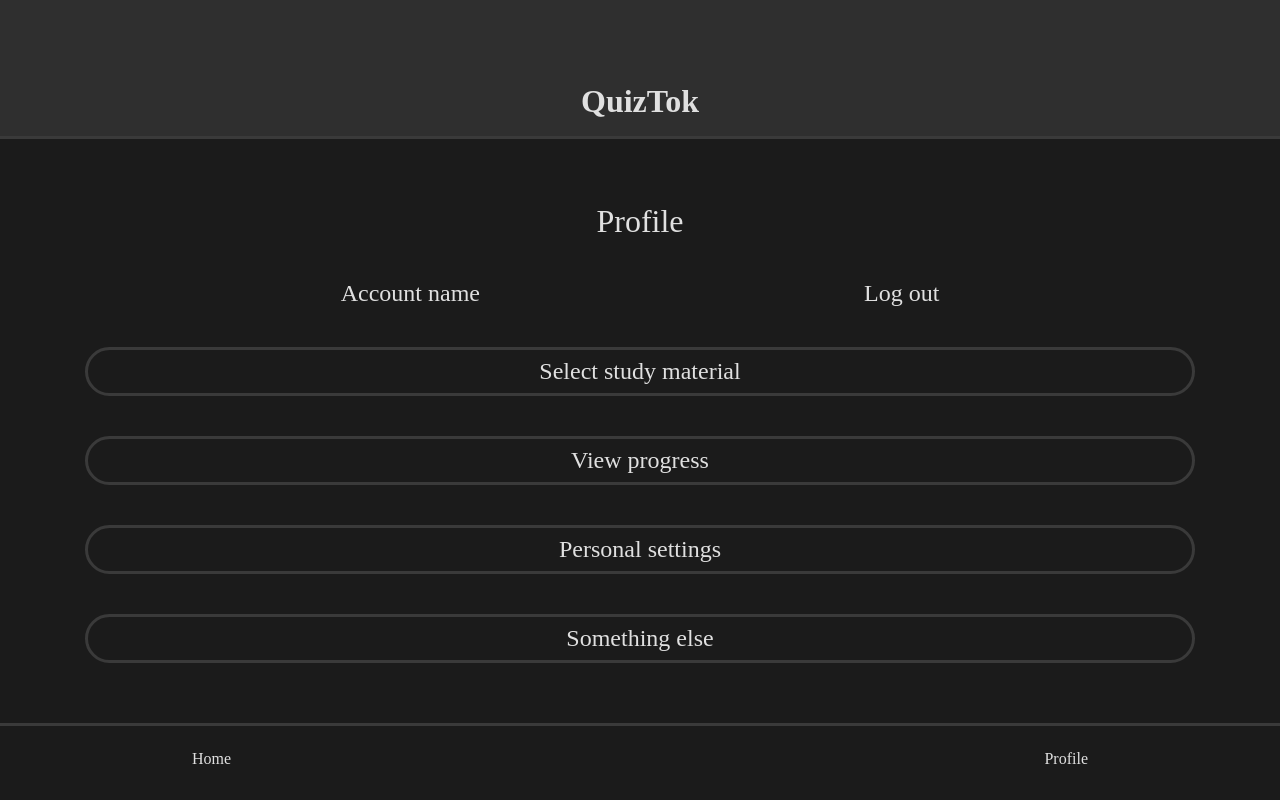
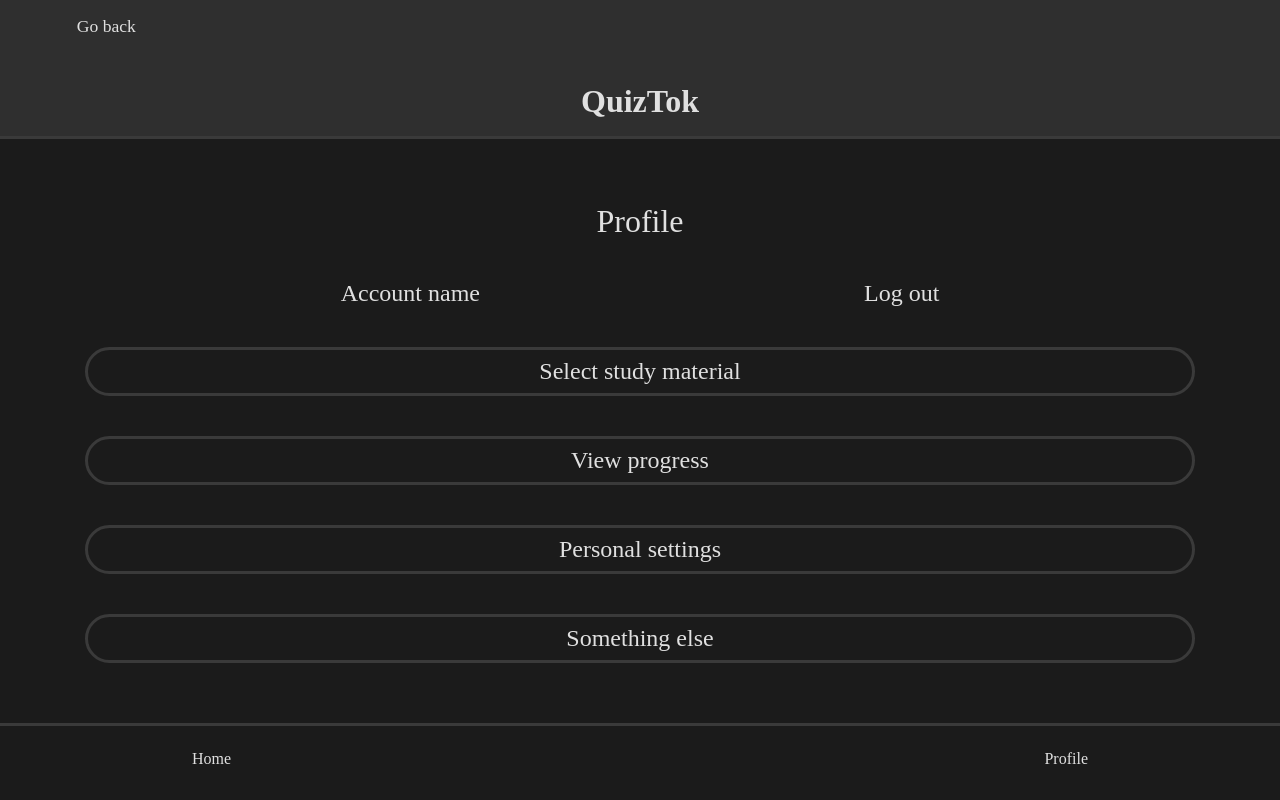
Before and after one commit to Antonchik2007/quiz-tok, a React (Create React App) app: page / in a window 1280 px wide. Both pictures are taken after a click on the element "Profile". Shown: the part 48-848 px from the top of the page. Built offline with nearby package versions, Linux system fonts and the light colour scheme; no server answers.

Commit message:
Addded the back button, improved material selection

```diff
--- a/src/App.jsx
+++ b/src/App.jsx
@@ -13,14 +13,28 @@ export default function App() {
   const [fetching, setFetching] = useState(true)
   const [selectedPage, setSelectedPage] = useState('')
   const [apiSuffix, setApiSuffix] = useState('dataForApp/HighSchool/Math/AP%20preCalc/Exponential%20and%20Logarithmic%20Functions.json')
-  const pageProps = [pageData, setPageData, currentPage, setCurrentPage, apiSuffix, setApiSuffix, selectedPage, setSelectedPage]
 
+  const pageProps = [
+    pageData,
+    setPageData,
+    currentPage,
+    setCurrentPage,
+    apiSuffix,
+    setApiSuffix,
+    selectedPage,
+    setSelectedPage,
+    fetching,
+    setFetching,
+    pageCount,
+    setPageCount
+  ]
+  const cards = Array.from({ length: pageCount }, (_, index) => (
+    <Card key={index} pageProps={pageProps} pageIndex={index+1}/>
+  ));
   const scrollableDivRef = useRef(null)
 
 
-  const cards = Array.from({ length: pageCount }, (_, index) => (
-    <Card key={index} pageProps={pageProps} pageIndex={index+1}/>
-  ));
+
 
 
 
@@ -73,7 +87,7 @@ export default function App() {
       <div className='main-container'>
         <div className="secondary-container">
         <div className='header'>
-          <ScrollTry pageProps={pageProps} apiSuffix={apiSuffix}/>
+          <ScrollTry pageProps={pageProps}/>
           <h1 className='app-title'>QuizTok</h1>
         </div>
 
@@ -84,7 +98,7 @@ export default function App() {
         <div className="footer">
           <div className='footer-wrapper'>
             <h3 className='footer-home-button' onClick={() => setSelectedPage(cards)}>Home</h3>
-            <h3 className='footer-profile-button' onClick={() => setSelectedPage(<ProfilePage  pageProps={pageProps} setSelectedPage={setSelectedPage} setApiSuffix={setApiSuffix}  apiSuffix={apiSuffix} />)}>Profile</h3>
+            <h3 className='footer-profile-button' onClick={() => setSelectedPage(<ProfilePage  pageProps={pageProps} cards={cards}/>)}>Profile</h3>
           </div>
         </div>
         </div>
--- a/src/modules/homePage/CardAnswerOption.jsx
+++ b/src/modules/homePage/CardAnswerOption.jsx
@@ -8,6 +8,7 @@ const CardAnswerOption = ({answerNumber, answerText, pageData, pageIndex, setIsT
     const cardAnswerOption = useRef(null);
 
     const [questionOption, setQuestionOption] = useState(' ')
+    const [isDisabled, setIsDisabled] = useState(false)
 
 
     useEffect(() => {
@@ -60,6 +61,7 @@ const CardAnswerOption = ({answerNumber, answerText, pageData, pageIndex, setIsT
         if(answerText === pageData?.correctAnswers?.[`item${pageIndex}`]){
           if (cardAnswerOption.current) {
             cardAnswerOption.current.style.backgroundColor = 'green'
+            setIsDisabled(true)
             confetti({
               particleCount: 400,
               spread: 200,
@@ -71,12 +73,13 @@ const CardAnswerOption = ({answerNumber, answerText, pageData, pageIndex, setIsT
         else{
           if (cardAnswerOption.current) {
             cardAnswerOption.current.style.backgroundColor = 'red'
+            setIsDisabled(true)
           }
         }
       }
 
     return(
-        <div className="card-answer-option" onClick={checkAnswer} ref={cardAnswerOption}>
+        <div className={`card-answer-option ${isDisabled ? "disabled" : ""}`} onClick={!isDisabled ? checkAnswer : undefined} ref={cardAnswerOption}>
             <div className="select-answer-button-wrapper">
                 <p className='select-answer-button'>{questionOption}</p>
             </div>
--- a/src/modules/homePage/ScrollTry.jsx
+++ b/src/modules/homePage/ScrollTry.jsx
@@ -1,8 +1,8 @@
 import React, {useEffect}from "react";
 import axios from 'axios';
-const ScrollTry = ({pageProps, apiSuffix}) => {
+const ScrollTry = ({pageProps}) => {
 
-    const [pageData, setPageData, currentPage, setCurrentPage, setApiSuffix] = pageProps;
+    const[pageData,setPageData,currentPage,setCurrentPage,apiSuffix,setApiSuffix,selectedPage,setSelectedPage,fetching,setFetching,pageCount,setPageCount] = pageProps
 
     useEffect(() => {
         const fetchAnswers = async () => {
--- /dev/null
+++ b/src/modules/profilePage/BackButton.jsx
@@ -0,0 +1,12 @@
+import React from "react";
+import '../../styles/BackButton.css'
+
+const BackButton = ({prevPage, setSelectedPage}) => {
+    return(
+        <div className="button-wrapper" onClick={() => setSelectedPage(prevPage)}>
+            <p className="button-text">Go back</p>
+        </div>
+    )
+}
+
+export default BackButton;
--- a/src/modules/profilePage/ProfilePage.jsx
+++ b/src/modules/profilePage/ProfilePage.jsx
@@ -2,11 +2,14 @@ import React from "react";
 import '../../styles/profilePage.css'
 import StudyMaterials from "../studyMaterialsPage/StudyMaterials";
 import ProgressPage from '../progressPage/ProgressPage.jsx'
-const ProfilePage = ({pageProps, setSelectedPage, setApiSuffix, apiSuffix}) => {
+import BackButton from "./BackButton.jsx";
+const ProfilePage = ({pageProps, cards}) => {
+    const[pageData,setPageData,currentPage,setCurrentPage,apiSuffix,setApiSuffix,selectedPage,setSelectedPage,fetching,setFetching,pageCount,setPageCount] = pageProps
     return(
         <div className="profile-page-wrapper">
             <div className="profile-page-inner-wrapper">
                 <div className="profile-page-header">
+                    <BackButton prevPage={cards} setSelectedPage={setSelectedPage}/>
                     <p className="profile-text">Profile</p>
                     <div className="log-in-elements">
                         <p>Account name</p>
@@ -14,7 +17,7 @@ const ProfilePage = ({pageProps, setSelectedPage, setApiSuffix, apiSuffix}) => {
                     </div>
                 </div>
                 <div className="profile-page-body">
-                    <div className="profile-page-body-section" onClick={() => setSelectedPage(<StudyMaterials setApiSuffix={setApiSuffix} apiSuffix={apiSuffix} setSelectedPage={setSelectedPage}/>)}><p>Select study material</p></div>
+                    <div className="profile-page-body-section" onClick={() => setSelectedPage(<StudyMaterials pageProps={pageProps} cards={cards}/>)}><p>Select study material</p></div>
                     <div className="profile-page-body-section" onClick={() => setSelectedPage(<ProgressPage/>)}><p>View progress</p></div>
                     <div className="profile-page-body-section" onClick={() => setSelectedPage('PersonalSettings')}><p>Personal settings</p></div>
                     <div className="profile-page-body-section" onClick={() => setSelectedPage('StudyMaterials')}><p>Something else</p></div>
--- a/src/modules/studyMaterialsPage/StudyMaterials.jsx
+++ b/src/modules/studyMaterialsPage/StudyMaterials.jsx
@@ -1,8 +1,10 @@
 import React, { useState } from "react";
 import './../../styles/StudyMaterials.css';
 import TemplatePage from './TemplatePage.jsx'
-const StudyMaterials = ({setApiSuffix, apiSuffix, setSelectedPage}) => {
-
+import BackButton from "../profilePage/BackButton.jsx";
+import ProfilePage from "../profilePage/ProfilePage.jsx";
+const StudyMaterials = ({pageProps, cards}) => {
+    const[pageData,setPageData,currentPage,setCurrentPage,apiSuffix,setApiSuffix,selectedPage,setSelectedPage,fetching,setFetching,pageCount,setPageCount] = pageProps
     const suffixes = {
         "Craft and Structure" : "dataForApp/SAT/English/Craft%20and%20Structure.json"
     }
@@ -18,6 +20,7 @@ const StudyMaterials = ({setApiSuffix, apiSuffix, setSelectedPage}) => {
       ];
     return(
         <div className="study-materials-wrapper">
+            <BackButton prevPage={<ProfilePage  pageProps={pageProps}/>}  setSelectedPage={setSelectedPage}/>
             <div className="study-materials-inner-wrapper">
                 <div className="study-materials-header">
                     <p className="materials-text">Study materials</p>
@@ -36,7 +39,7 @@ const StudyMaterials = ({setApiSuffix, apiSuffix, setSelectedPage}) => {
                                 </div>
                                 {collapsible.content.map((subject, indexC) => {
                                     return(
-                                        <div key={indexC} onClick={() => setSelectedPage(<TemplatePage subject={subject}/>)}className={`collapsible-content-wrapper ${openIndex === index ? "open" : ""}`}>
+                                        <div key={indexC} onClick={() => setSelectedPage(<TemplatePage subject={subject} pageProps={pageProps} cards={cards}/>)}className={`collapsible-content-wrapper ${openIndex === index ? "open" : ""}`}>
                                     {openIndex === index && <p className="collapsible-content-text">{subject}</p>}
                                         </div>
                                     )
--- a/src/modules/studyMaterialsPage/TemplatePage.jsx
+++ b/src/modules/studyMaterialsPage/TemplatePage.jsx
@@ -1,16 +1,29 @@
 import React from "react";
 import '../../styles/TemplatePage.css'
-
-
-const TemplatePage = ({subject}) => {
-
+import BackButton from "../profilePage/BackButton";
+import StudyMaterials from "./StudyMaterials";
+const TemplatePage = ({subject, pageProps, cards}) => {
+    const[pageData,setPageData,currentPage,setCurrentPage,apiSuffix,setApiSuffix,selectedPage,setSelectedPage,fetching,setFetching,pageCount,setPageCount] = pageProps
 const units = [
-    {subject: 'Math', units: ['Unit 1', 'Unit 2', 'Unit 3', 'Unit 4', 'Unit 5']},
-    {subject: 'Reading and Writing', units: ['Unit 1', 'Unit 2', 'Unit 3', 'Unit 4', 'Unit 5']},
+    {subject: 'Math', units: [
+        {unit: 'Algebra', api: ''},
+        {unit: 'Advanced Math', api: ''},
+        {unit: 'Problem-Solving and Data Analysis', api: ''},
+        {unit: 'Geometry and Trigonometry', api: ''}]},
+    {subject: 'Reading and Writing', units: [
+        {unit: 'Information and Ideas', api: 'dataForApp/SAT/English/Information%20and%20Ideas.json'},
+        {unit: 'Craft and Structure', api: 'dataForApp/SAT/English/Craft%20and%20Structure.json'},
+        {unit: 'Expression of Ideas', api: ''},
+        {unit: 'Standard English Conventions', api: ''}]}
 ]
 
+    const handleClick = (api) => {
+        setApiSuffix(api)
+        setSelectedPage(cards)
+    }
     return(
         <div className="template-page-wrapper">
+            <BackButton prevPage={<StudyMaterials pageProps={pageProps}/>} setSelectedPage={setSelectedPage}/>
             <div className="template-page-inner-wrapper">
                 <div className="template-page-header">
                     <p className="profile-text">{subject}</p>
@@ -18,7 +31,7 @@ const units = [
                 <div className="template-page-body">
                     {units.map((unit, index) => {
                         return(unit.subject === subject && unit.units.map((unitS, indexU) => {
-                            return(<div key={indexU} className="template-page-body-section" ><p>{unitS}</p></div>)
+                            return(<div key={indexU} className="template-page-body-section" onClick={() => handleClick(unitS.api)}><p className="unit-text">{unitS.unit}</p></div>)
                         }))
 
                     })}
--- /dev/null
+++ b/src/styles/BackButton.css
@@ -0,0 +1,8 @@
+.button-wrapper{
+    position: absolute;
+    top: 8%;
+    left: 6%;
+}
+.button-text{
+    font-size: 1.1rem;
+}
--- a/src/styles/TemplatePage.css
+++ b/src/styles/TemplatePage.css
@@ -3,8 +3,8 @@
     border-top: 3px solid #3A3A3A;
     border-bottom: 3px solid #3A3A3A;
     width: 100vw;
-    padding-bottom: 20vh;
     height: 100vh;
+    overflow: hidden;
 }
 .template-page-inner-wrapper{
     display: flex;
@@ -55,3 +55,6 @@
     font-size: 2rem;
 
 }
+.unit-text{
+    font-size: 1.4rem;
+}
```
